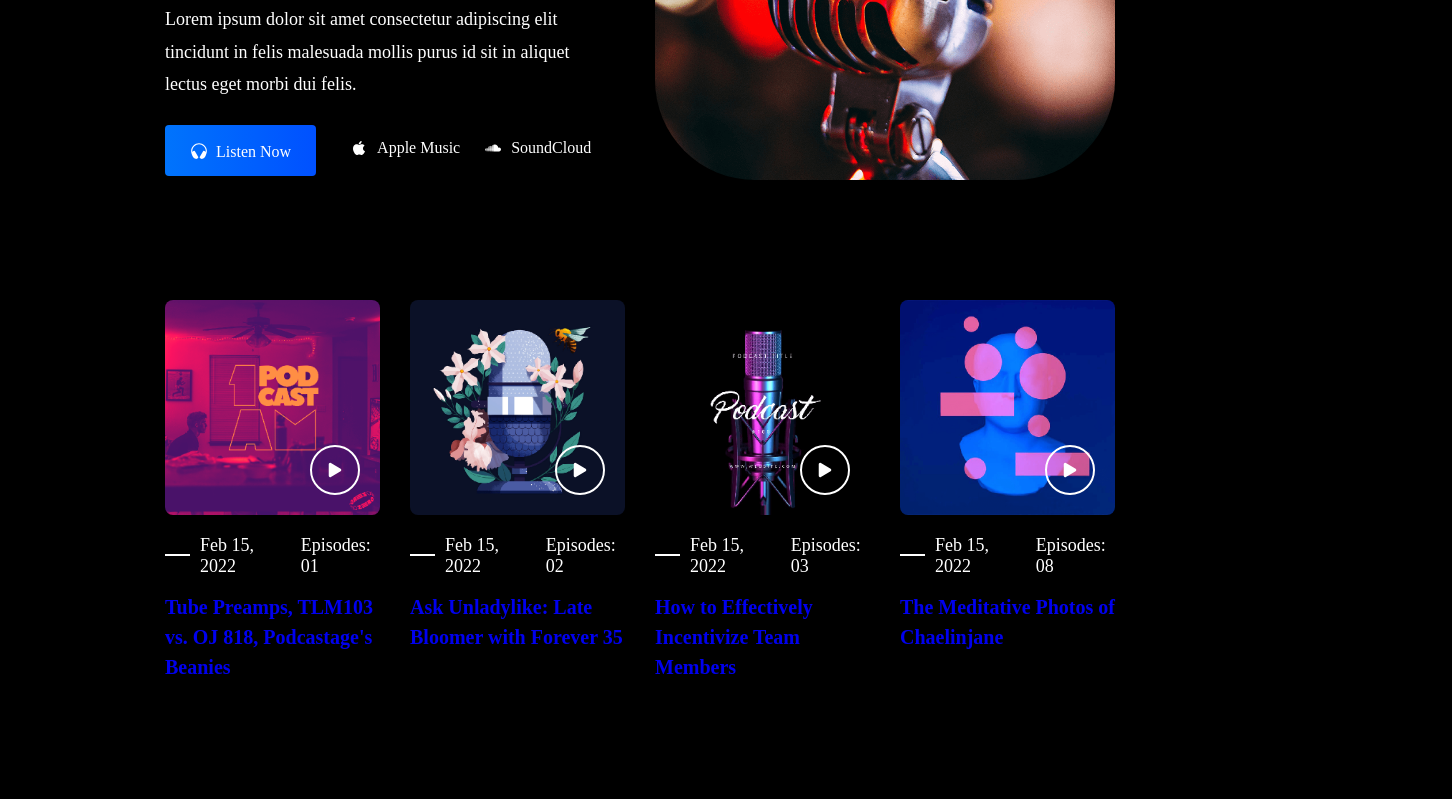
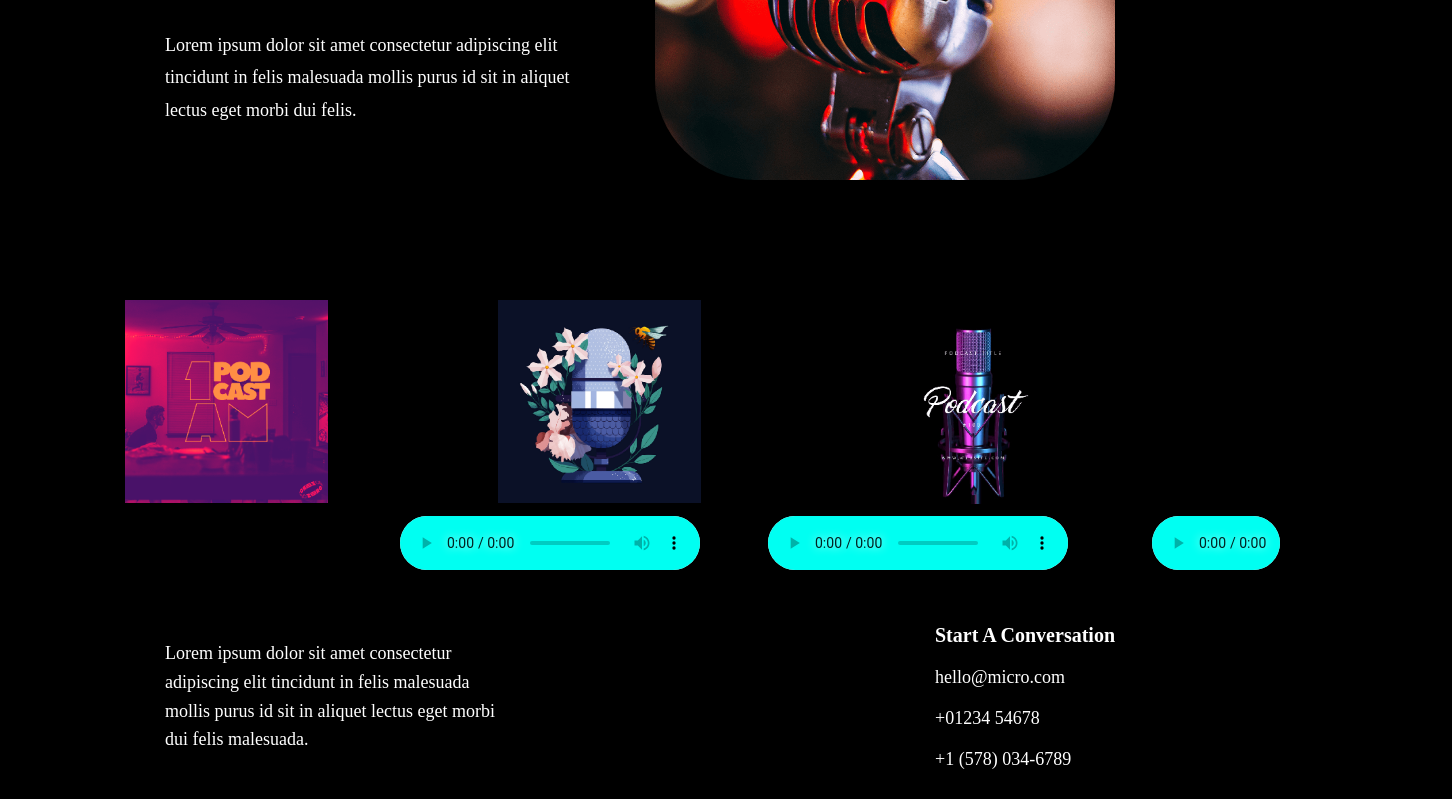
Before and after one commit to Diazinho/podcast, a plain HTML site: page index.html in a window 1280 px wide. Shown: the part 440-1239 px from the top of the page, 1452 px wide, since content can reach past the window. Drawn offline with nearby package versions, Linux system fonts and the light colour scheme.

Commit message:
update
update

```diff
--- a/index.html
+++ b/index.html
@@ -33,10 +33,6 @@
         <ul class="navbar-list">
 
           <li class="navbar-item">
-            <a href="#hero" class="navbar-link">Home</a>
-          </li>
-
-          <li class="navbar-item">
             <a href="#podcast" class="navbar-link">Podcast</a>
           </li>
 
@@ -67,29 +63,6 @@
             lectus eget morbi dui felis.
           </p>
 
-
-          <div class="hero-btn-group">
-            <button class="btn btn-primary">
-              <ion-icon name="headset"></ion-icon>
-              <span>Listen Now</span>
-            </button>
-
-
-            <div class="btn-link-wrapper">
-
-              <a href="#" class="btn-link">
-                <ion-icon name="logo-apple"></ion-icon>
-                <span>Apple Music</span>
-              </a>
-
-
-              <a href="#" class="btn-link">
-                <ion-icon name="logo-soundcloud"></ion-icon>
-                <span>SoundCloud</span>
-              </a>
-
-            </div>
-
           </div>
 
         </div>
@@ -114,20 +87,13 @@
 
               <figure class="card-banner">
                 <img src="images/podcast-1.png" alt="Tube Preamps, TLM103 vs. OJ 818, Podcastage's Beanies">
-
-                <div class="card-banner-icon">
-                  <ion-icon name="play"></ion-icon>
-                </div>
               </figure>
 
+              <div class="audio">
               <div class="card-content">
                 <div class="card-meta">
-                  <time datetime="2022-02-15">Feb 15, 2022</time>
-
-                  <p class="pod-epi">Episodes: 01</p>
                 </div>
-
-                <h3 class="h3 card-title">Tube Preamps, TLM103 vs. OJ 818, Podcastage's Beanies</h3>
+                </div>
               </div>
 
             </a>
@@ -138,22 +104,7 @@
 
               <figure class="card-banner">
                 <img src="images/podcast-2.png" alt="Ask Unladylike: Late Bloomer with Forever 35">
-
-                <div class="card-banner-icon">
-                  <ion-icon name="play"></ion-icon>
-                </div>
               </figure>
-
-              <div class="card-content">
-                <div class="card-meta">
-                  <time datetime="2022-02-15">Feb 15, 2022</time>
-
-                  <p class="pod-epi">Episodes: 02</p>
-                </div>
-
-                <h3 class="h3 card-title">Ask Unladylike: Late Bloomer with Forever 35</h3>
-              </div>
-
             </a>
           </li>
 
@@ -162,52 +113,27 @@
 
               <figure class="card-banner">
                 <img src="images/podcast-3.png" alt="How to Effectively Incentivize Team Members">
-
-                <div class="card-banner-icon">
-                  <ion-icon name="play"></ion-icon>
-                </div>
               </figure>
-
-              <div class="card-content">
-                <div class="card-meta">
-                  <time datetime="2022-02-15">Feb 15, 2022</time>
-
-                  <p class="pod-epi">Episodes: 03</p>
-                </div>
-
-                <h3 class="h3 card-title">How to Effectively Incentivize Team Members</h3>
-              </div>
-
-            </a>
-          </li>
-
-
-          <li>
-            <a href="#" class="podcast-card">
-
-              <figure class="card-banner">
-                <img src="images/podcast-8.png" alt="The Meditative Photos of Chaelinjane">
-
-                <div class="card-banner-icon">
-                  <ion-icon name="play"></ion-icon>
-                </div>
-              </figure>
-
-              <div class="card-content">
-                <div class="card-meta">
-                  <time datetime="2022-02-15">Feb 15, 2022</time>
-
-                  <p class="pod-epi">Episodes: 08</p>
-                </div>
-
-                <h3 class="h3 card-title">The Meditative Photos of Chaelinjane</h3>
-              </div>
-
             </a>
           </li>
 
         </ul>
       </section>
+
+      <div class="audio">
+        <audio controls> <source src="audio/drop-it-124014.mp3" type="audio/mpeg"></audio>
+      </div>
+
+
+      <div class="audio2">
+        <audio controls> <source src="audio/lofi-study-112191.mp3" type="audio/mpeg"></audio>
+      </div>
+
+
+      <div class="audio3">
+        <audio controls> <source src="audio/passion-127011.mp3" type="audio/mpeg"></audio>
+      </div>
+
 
     </article>
   </main>
--- a/style.css
+++ b/style.css
@@ -34,10 +34,6 @@
     --section-padding: 30px;
 
   }
-
-
-
-
 
   /*---------------RESET--------------------*/
 
@@ -234,41 +230,6 @@
     margin-bottom: 20px;
   }
 
-  .hero .btn-primary { margin-bottom: 25px; }
-
-  .btn-title {
-    background: var(--gradient);
-    width: max-content;
-    -webkit-text-fill-color: transparent;
-    -webkit-background-clip: text;
-    background-clip: text;
-    font-size: var(--fs-4);
-    font-weight: var(--fw-700);
-    margin-bottom: 25px;
-  }
-
-  .hero .btn-link {
-    color: var(--texts-colors);
-    font-size: var(--fs-4);
-    display: flex;
-    justify-content: center;
-    align-items: center;
-    gap: 10px;
-    width: max-content;
-    background: var(--gradient);
-    padding-bottom: 5px;
-    background-size: 0 2px;
-    background-repeat: no-repeat;
-    background-position: 0 97%;
-    border-radius: 4px;
-    transition: background var(--transition);
-  }
-
-  .hero .btn-link:is(:hover, :focus) { background-size: 100% 2px; }
-
-  .hero .btn-link { margin-bottom: 15px; }
-
-  .hero-banner { display: none; }
 
 
 
@@ -280,88 +241,62 @@
   .podcast { padding: var(--section-padding) 0; }
 
   .podcast-list {
-    display: grid;
-    gap: 30px;
+    justify-content: center;
+    display: flex;
+    column-gap: 170px;
   }
 
   .podcast-card { border-radius: 4px; }
 
-  .card-banner {
-    position: relative;
-    border-radius: 8px;
-    overflow: hidden;
-    margin-bottom: 20px;
-    z-index: 1;
-  }
-
-  .card-banner::before {
-    content: "";
-    position: absolute;
-    inset: 0;
-  }
 
   .podcast-card:is(:hover, :focus) .card-banner::before {
     background: hsla(0, 0%, 100%, 0.1);
   }
 
-  .card-banner img { width: 100%; }
+  .card-banner img {
+    width: 100%;
+    position: relative;
+    right: 40px;
+  }
 
-  .card-banner-icon {
-    position: absolute;
-    bottom: 20px;
-    right: 20px;
-    width: 50px;
-    height: 50px;
-    display: grid;
-    place-items: center;
-    color: var(--texts-colors);
-    border: 2px solid var(--texts-colors);
-    border-radius: 50%;
-    font-size: 20px;
-    transition: var(--transition);
-  }
 
   .podcast-card:is(:hover, :focus) .card-banner-icon {
     background: var(--texts-colors);
     color: var(--blue-ryb);
   }
 
-  .card-meta {
-    position: relative;
-    display: flex;
-    justify-content: space-between;
-    align-items: center;
-    gap: 20px;
-    color: var(--Footer-colors);
-    font-size: var(--fs-4);
-    margin-left: 35px;
-    margin-bottom: 15px;
+/*---------------Audio play button-------------------- */
+
+  audio::-webkit-media-controls-panel {
+    background-color: var(--Under-line);
   }
 
-  .card-meta::before {
-    content: "";
-    position: absolute;
-    top: 50%;
-    left: -35px;
-    transform: translateY(-2px);
-    width: 25px;
-    height: 2px;
-    background: var(--Footer-colors);
+  audio::-webkit-media-controls-play-button {
+    background-color: var(--Under-line);
+    border-radius: 50%;
   }
 
-  .podcast-card .card-title {
-    display: inline;
-    padding: 3px 0;
-    background: var(--gradient);
-    background-position: 0 95%;
-    background-repeat: no-repeat;
-    background-size: 0 2px;
-    transition: var(--transition);
+  audio::-webkit-media-controls-play-button:hover {
+    background-color: var(--Under-line);
   }
 
-  .podcast-card:is(:hover, :focus) .card-title { background-size: 100% 2px; }
+.audio {
+    position: absolute;
+    margin-top: -3em;
+    left:25em;
+  }
 
+.audio2 {
+    position: absolute;
+    margin-top: -3em;
+    left: 48em;
+  }
 
+.audio3 {
+    position: absolute;
+    margin-top: -3em;
+    left: 72em;
+  }
 
   /*---------------FOOTER-------------------- */
 
```
Also changed, not shown: 4 other files.
